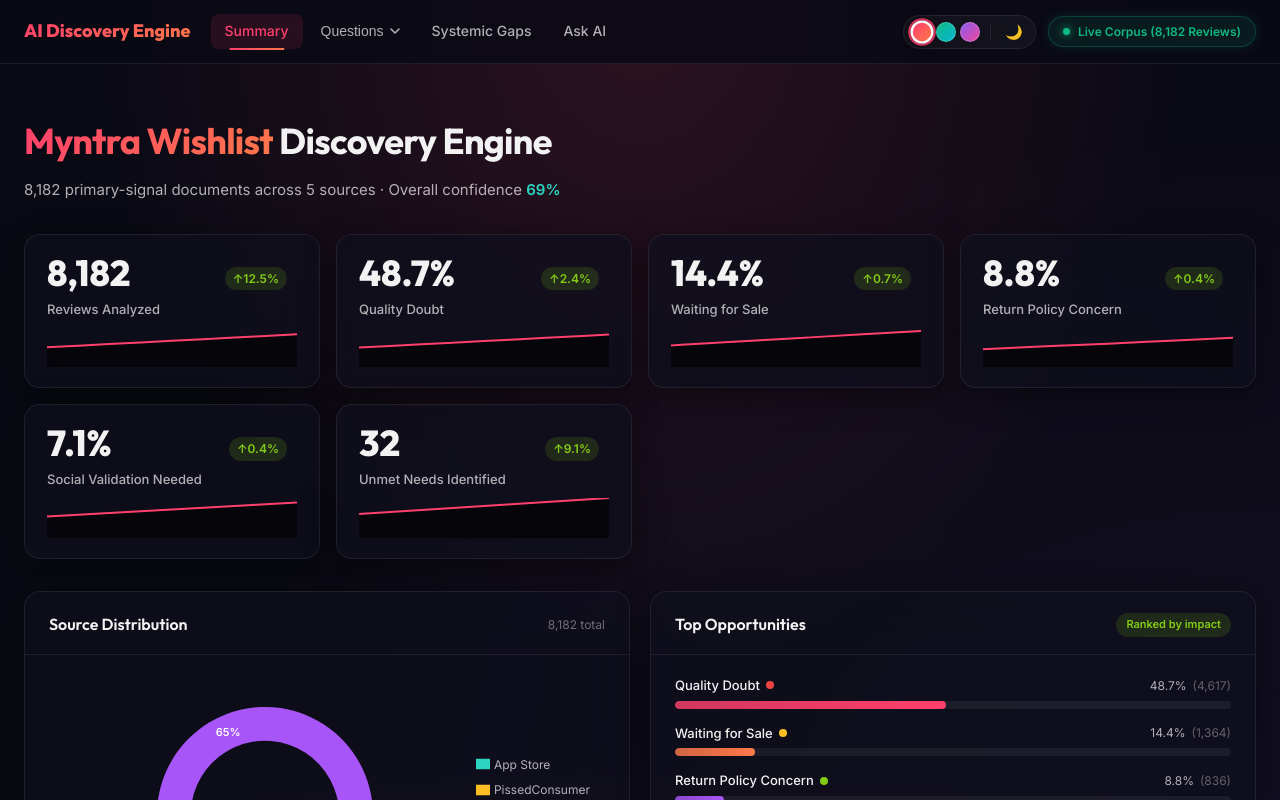
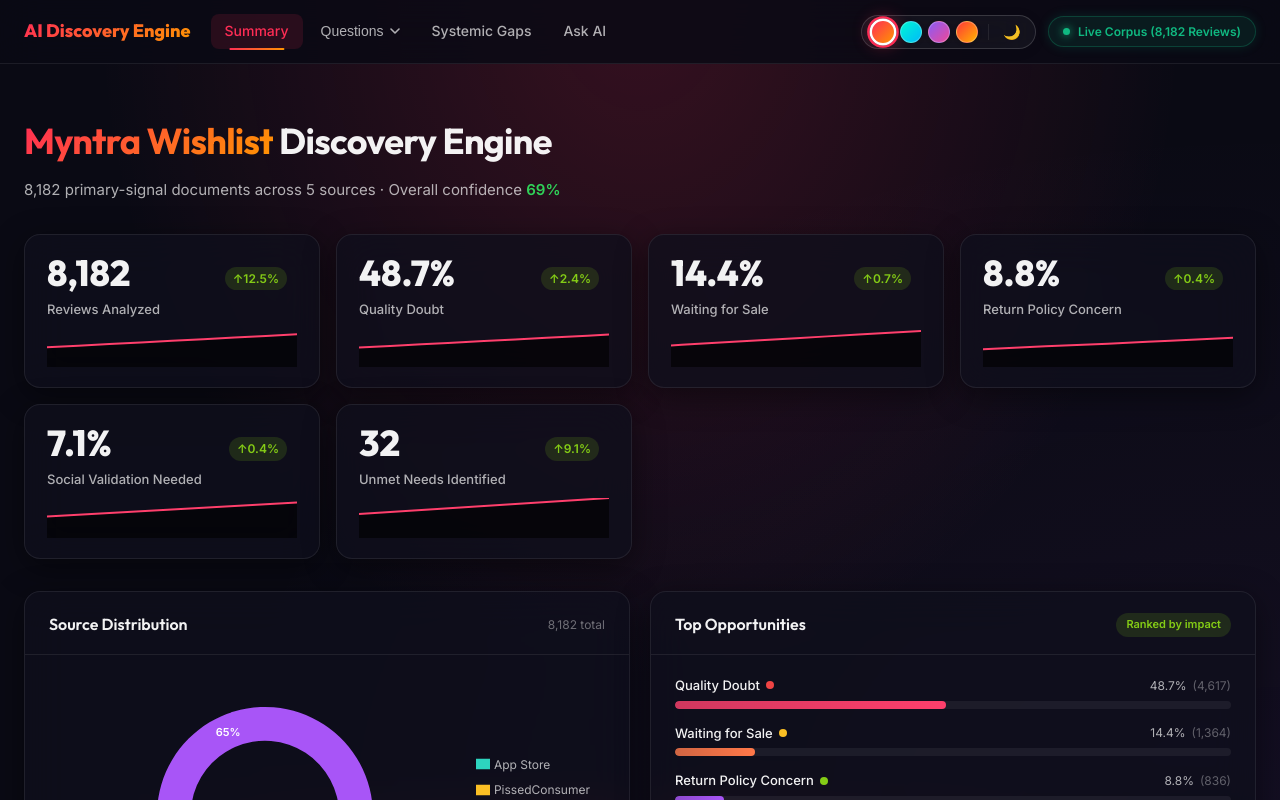
Before and after one commit to tkvp023/Myntra-Ai-discovery-engine, a Next.js app in the folder dashboard/: page / in a window 1280 px wide. Shown: the top 800 px of the page. Built offline with nearby package versions, Linux system fonts and the light colour scheme.

Commit message:
feat: 4 named eye-catching color themes with ambient glowing swatches and light/dark support

```diff
--- a/dashboard/app/globals.css
+++ b/dashboard/app/globals.css
@@ -69,59 +69,66 @@
   --input-bg:       rgba(15, 23, 42, 0.03);
 }
 
-/* ─── Theme 1: Sunset Coral (Myntra Signature) ───────────────── */
+/* ─── Theme 1: Tokyo Sakura (Hot Pink & Solar Amber) ────────── */
 :root,
+[data-theme="tokyo-sakura"],
 [data-theme="sunset"] {
-  --brand-primary:   #ff3f6c;
-  --brand-secondary: #ff7849;
-  --pink:            #ff3f6c;
-  --orange:          #ff7849;
-  --purple:          #a855f7;
-  --teal:            #2dd4bf;
-  --blue:            #3b82f6;
-  --yellow:          #fbbf24;
-  --rose:            #ec4899;
-  --green:           #84cc16;
+  --brand-primary:   #ff2d55;
+  --brand-secondary: #ff9500;
+  --pink:            #ff2d55;
+  --orange:          #ff9500;
+  --purple:          #af52de;
+  --teal:            #30d158;
+  --blue:            #007aff;
+  --yellow:          #ffcc00;
+  --rose:            #ff375f;
+  --green:           #34c759;
 
-  --gradient-brand:  linear-gradient(135deg, #ff3f6c, #ff7849);
-  --gradient-purple: linear-gradient(135deg, #a855f7, #3b82f6);
-  --gradient-teal:   linear-gradient(135deg, #2dd4bf, #3b82f6);
-  --gradient-glow:   radial-gradient(ellipse at top, rgba(255, 63, 108, 0.14), transparent 60%);
-  --shadow-glow:     0 0 40px rgba(255, 63, 108, 0.18);
-  --theme-accent-bg: rgba(255, 63, 108, 0.12);
-  --theme-accent-border: rgba(255, 63, 108, 0.3);
+  --gradient-brand:  linear-gradient(135deg, #ff2d55 0%, #ff9500 100%);
+  --gradient-purple: linear-gradient(135deg, #af52de, #007aff);
+  --gradient-teal:   linear-gradient(135deg, #30d158, #007aff);
+  --gradient-glow:   radial-gradient(ellipse at top, rgba(255, 45, 85, 0.18), transparent 60%);
+  --shadow-glow:     0 0 45px rgba(255, 45, 85, 0.22);
+  --theme-accent-bg: rgba(255, 45, 85, 0.12);
+  --theme-accent-border: rgba(255, 45, 85, 0.35);
 }
+[data-mode="light"][data-theme="tokyo-sakura"],
 [data-mode="light"][data-theme="sunset"],
 [data-mode="light"]:not([data-theme]) {
-  --gradient-glow:   radial-gradient(ellipse at top, rgba(255, 63, 108, 0.08), transparent 65%);
+  --gradient-glow:   radial-gradient(ellipse at top, rgba(255, 45, 85, 0.09), transparent 65%);
 }
 
-/* ─── Theme 2: Cyber Emerald (Matrix Neo-Mint & Teal) ────────── */
+/* ─── Theme 2: Cyber Matrix (Neon Mint & Quantum Cyan) ───────── */
+[data-theme="cyber-matrix"],
 [data-theme="emerald"] {
-  --brand-primary:   #10b981;
-  --brand-secondary: #06b6d4;
-  --pink:            #10b981;
-  --orange:          #06b6d4;
-  --purple:          #3b82f6;
-  --teal:            #14b8a6;
-  --blue:            #0284c7;
-  --yellow:          #eab308;
-  --rose:            #059669;
-  --green:           #22c55e;
+  --brand-primary:   #00f5d4;
+  --brand-secondary: #00bbf9;
+  --pink:            #00f5d4;
+  --orange:          #00bbf9;
+  --purple:          #7b2cbf;
+  --teal:            #00f5d4;
+  --blue:            #3a86ff;
+  --yellow:          #fee440;
+  --rose:            #f72585;
+  --green:           #06d6a0;
 
-  --gradient-brand:  linear-gradient(135deg, #10b981, #06b6d4);
-  --gradient-purple: linear-gradient(135deg, #06b6d4, #3b82f6);
-  --gradient-teal:   linear-gradient(135deg, #10b981, #14b8a6);
-  --gradient-glow:   radial-gradient(ellipse at top, rgba(16, 185, 129, 0.15), transparent 60%);
-  --shadow-glow:     0 0 40px rgba(16, 185, 129, 0.18);
-  --theme-accent-bg: rgba(16, 185, 129, 0.12);
-  --theme-accent-border: rgba(16, 185, 129, 0.3);
+  --gradient-brand:  linear-gradient(135deg, #00f5d4 0%, #00bbf9 100%);
+  --gradient-purple: linear-gradient(135deg, #00bbf9, #7b2cbf);
+  --gradient-teal:   linear-gradient(135deg, #00f5d4, #06d6a0);
+  --gradient-glow:   radial-gradient(ellipse at top, rgba(0, 245, 212, 0.18), transparent 60%);
+  --shadow-glow:     0 0 45px rgba(0, 245, 212, 0.24);
+  --theme-accent-bg: rgba(0, 245, 212, 0.14);
+  --theme-accent-border: rgba(0, 245, 212, 0.35);
 }
+[data-mode="light"][data-theme="cyber-matrix"],
 [data-mode="light"][data-theme="emerald"] {
-  --gradient-glow:   radial-gradient(ellipse at top, rgba(16, 185, 129, 0.08), transparent 65%);
+  --pink:            #00b49c;
+  --orange:          #0096c7;
+  --gradient-glow:   radial-gradient(ellipse at top, rgba(0, 245, 212, 0.12), transparent 65%);
 }
 
-/* ─── Theme 3: Royal Nebula (Ultra Violet & Electric Rose) ───── */
+/* ─── Theme 3: Cosmic Nebula (Ultra Violet & Electric Fuchsia) ─ */
+[data-theme="cosmic-nebula"],
 [data-theme="nebula"] {
   --brand-primary:   #8b5cf6;
   --brand-secondary: #ec4899;
@@ -134,16 +141,42 @@
   --rose:            #f43f5e;
   --green:           #10b981;
 
-  --gradient-brand:  linear-gradient(135deg, #8b5cf6, #ec4899);
+  --gradient-brand:  linear-gradient(135deg, #8b5cf6 0%, #ec4899 100%);
   --gradient-purple: linear-gradient(135deg, #8b5cf6, #6366f1);
   --gradient-teal:   linear-gradient(135deg, #38bdf8, #8b5cf6);
-  --gradient-glow:   radial-gradient(ellipse at top, rgba(139, 92, 246, 0.16), transparent 60%);
-  --shadow-glow:     0 0 40px rgba(139, 92, 246, 0.18);
-  --theme-accent-bg: rgba(139, 92, 246, 0.12);
-  --theme-accent-border: rgba(139, 92, 246, 0.3);
+  --gradient-glow:   radial-gradient(ellipse at top, rgba(139, 92, 246, 0.2), transparent 60%);
+  --shadow-glow:     0 0 45px rgba(139, 92, 246, 0.24);
+  --theme-accent-bg: rgba(139, 92, 246, 0.14);
+  --theme-accent-border: rgba(139, 92, 246, 0.35);
 }
+[data-mode="light"][data-theme="cosmic-nebula"],
 [data-mode="light"][data-theme="nebula"] {
-  --gradient-glow:   radial-gradient(ellipse at top, rgba(139, 92, 246, 0.08), transparent 65%);
+  --gradient-glow:   radial-gradient(ellipse at top, rgba(139, 92, 246, 0.1), transparent 65%);
+}
+
+/* ─── Theme 4: Solar Flare (Molten Ruby & Radiant Gold) ──────── */
+[data-theme="solar-flare"] {
+  --brand-primary:   #ff3838;
+  --brand-secondary: #ffb300;
+  --pink:            #ff3838;
+  --orange:          #ffb300;
+  --purple:          #ff6b81;
+  --teal:            #2ed573;
+  --blue:            #1e90ff;
+  --yellow:          #ffa502;
+  --rose:            #ff4757;
+  --green:           #7bed9f;
+
+  --gradient-brand:  linear-gradient(135deg, #ff3838 0%, #ffb300 100%);
+  --gradient-purple: linear-gradient(135deg, #ff3838, #ff6b81);
+  --gradient-teal:   linear-gradient(135deg, #2ed573, #1e90ff);
+  --gradient-glow:   radial-gradient(ellipse at top, rgba(255, 56, 56, 0.18), transparent 60%);
+  --shadow-glow:     0 0 45px rgba(255, 56, 56, 0.22);
+  --theme-accent-bg: rgba(255, 56, 56, 0.12);
+  --theme-accent-border: rgba(255, 56, 56, 0.35);
+}
+[data-mode="light"][data-theme="solar-flare"] {
+  --gradient-glow:   radial-gradient(ellipse at top, rgba(255, 56, 56, 0.09), transparent 65%);
 }
 
 /* ─── Reset & Base ──────────────────────────────────────────── */
--- a/dashboard/components/ThemeControls.tsx
+++ b/dashboard/components/ThemeControls.tsx
@@ -2,43 +2,62 @@
 import { useEffect, useState } from 'react';
 
 type Mode = 'dark' | 'light';
-type Theme = 'sunset' | 'emerald' | 'nebula';
+export type Theme = 'tokyo-sakura' | 'cyber-matrix' | 'cosmic-nebula' | 'solar-flare';
 
-const THEMES: { id: Theme; name: string; icon: string; preview: string }[] = [
+export const THEMES: { id: Theme; name: string; tag: string; icon: string; preview: string; glow: string }[] = [
   {
-    id: 'sunset',
-    name: 'Sunset Coral',
+    id: 'tokyo-sakura',
+    name: 'Tokyo Sakura',
+    tag: 'Hot Pink & Amber',
     icon: '🌸',
-    preview: 'linear-gradient(135deg, #ff3f6c, #ff7849)',
+    preview: 'linear-gradient(135deg, #ff2d55, #ff9500)',
+    glow: 'rgba(255, 45, 85, 0.4)',
   },
   {
-    id: 'emerald',
-    name: 'Cyber Emerald',
-    icon: '🌿',
-    preview: 'linear-gradient(135deg, #10b981, #06b6d4)',
+    id: 'cyber-matrix',
+    name: 'Cyber Matrix',
+    tag: 'Neon Mint & Cyan',
+    icon: '⚡',
+    preview: 'linear-gradient(135deg, #00f5d4, #00bbf9)',
+    glow: 'rgba(0, 245, 212, 0.4)',
   },
   {
-    id: 'nebula',
-    name: 'Royal Nebula',
+    id: 'cosmic-nebula',
+    name: 'Cosmic Nebula',
+    tag: 'Ultra Violet & Fuchsia',
     icon: '🔮',
     preview: 'linear-gradient(135deg, #8b5cf6, #ec4899)',
+    glow: 'rgba(139, 92, 246, 0.4)',
+  },
+  {
+    id: 'solar-flare',
+    name: 'Solar Flare',
+    tag: 'Molten Ruby & Gold',
+    icon: '🔥',
+    preview: 'linear-gradient(135deg, #ff3838, #ffb300)',
+    glow: 'rgba(255, 56, 56, 0.4)',
   },
 ];
 
 export default function ThemeControls() {
   const [mounted, setMounted] = useState(false);
   const [mode, setMode] = useState<Mode>('dark');
-  const [theme, setTheme] = useState<Theme>('sunset');
+  const [theme, setTheme] = useState<Theme>('tokyo-sakura');
 
   useEffect(() => {
     setMounted(true);
     const initialMode = (document.documentElement.getAttribute('data-mode') as Mode) ||
       (localStorage.getItem('app-mode') as Mode) || 'dark';
-    const initialTheme = (document.documentElement.getAttribute('data-theme') as Theme) ||
-      (localStorage.getItem('app-theme') as Theme) || 'sunset';
+
+    // Map legacy 'sunset' / 'emerald' / 'nebula' if stored
+    let initialTheme = (document.documentElement.getAttribute('data-theme') as string) ||
+      localStorage.getItem('app-theme') || 'tokyo-sakura';
+    if (initialTheme === 'sunset') initialTheme = 'tokyo-sakura';
+    if (initialTheme === 'emerald') initialTheme = 'cyber-matrix';
+    if (initialTheme === 'nebula') initialTheme = 'cosmic-nebula';
 
     setMode(initialMode);
-    setTheme(initialTheme);
+    setTheme(initialTheme as Theme);
     document.documentElement.setAttribute('data-mode', initialMode);
     document.documentElement.setAttribute('data-theme', initialTheme);
   }, []);
@@ -60,9 +79,11 @@
 
   if (!mounted) {
     return (
-      <div style={{ display: 'flex', alignItems: 'center', gap: 8, height: 34, minWidth: 160 }} />
+      <div style={{ display: 'flex', alignItems: 'center', gap: 8, height: 34, minWidth: 190 }} />
     );
   }
+
+  const currentThemeObj = THEMES.find((t) => t.id === theme) || THEMES[0];
 
   return (
     <div
@@ -72,34 +93,38 @@
         alignItems: 'center',
         gap: 8,
         background: 'var(--bg-card)',
-        border: '1px solid var(--border)',
+        border: '1px solid var(--border-strong)',
         borderRadius: 24,
-        padding: '3px 8px',
+        padding: '3px 10px',
         backdropFilter: 'var(--glass-blur)',
+        boxShadow: '0 2px 12px rgba(0,0,0,0.1)',
       }}
     >
-      {/* 3 Unique Theme Palette Swatches */}
-      <div style={{ display: 'flex', alignItems: 'center', gap: 4 }}>
+      {/* 4 Eye-Catching Theme Swatches with glowing rings */}
+      <div style={{ display: 'flex', alignItems: 'center', gap: 6 }}>
         {THEMES.map((t) => {
           const isSelected = theme === t.id;
           return (
             <button
               key={t.id}
               onClick={() => selectTheme(t.id)}
-              title={`${t.name} Theme (${t.icon})`}
-              aria-label={`${t.name} color theme`}
+              title={`${t.name} — ${t.tag} (${t.icon})`}
+              aria-label={`${t.name} theme`}
               style={{
-                width: 20,
-                height: 20,
+                width: 22,
+                height: 22,
                 borderRadius: '50%',
                 background: t.preview,
-                border: isSelected ? '2px solid #ffffff' : '1px solid rgba(255,255,255,0.2)',
-                boxShadow: isSelected ? '0 0 10px rgba(0,0,0,0.5), 0 0 0 2px var(--brand-primary)' : 'none',
-                transform: isSelected ? 'scale(1.15)' : 'scale(1)',
+                border: isSelected ? '2px solid #ffffff' : '1px solid rgba(255,255,255,0.25)',
+                boxShadow: isSelected
+                  ? `0 0 14px ${t.glow}, 0 0 0 2px var(--brand-primary)`
+                  : '0 1px 4px rgba(0,0,0,0.2)',
+                transform: isSelected ? 'scale(1.22)' : 'scale(1)',
                 cursor: 'pointer',
-                transition: 'all 0.2s cubic-bezier(0.4, 0, 0.2, 1)',
+                transition: 'all 0.22s cubic-bezier(0.34, 1.56, 0.64, 1)',
                 outline: 'none',
                 padding: 0,
+                position: 'relative',
               }}
             />
           );
@@ -108,10 +133,10 @@
 
       <div style={{ width: 1, height: 16, background: 'var(--border)', margin: '0 2px' }} />
 
-      {/* Dark / Light Mode Toggle */}
+      {/* Mode Switch Button (🌙 / ☀️) */}
       <button
         onClick={toggleMode}
-        title={mode === 'dark' ? 'Switch to Light Mode' : 'Switch to Dark Mode'}
+        title={mode === 'dark' ? 'Switch to Daylight Light Mode' : 'Switch to Midnight Dark Mode'}
         aria-label={`Switch to ${mode === 'dark' ? 'Light' : 'Dark'} mode`}
         style={{
           background: 'none',
@@ -124,11 +149,15 @@
           height: 26,
           borderRadius: '50%',
           color: 'var(--text-primary)',
-          transition: 'background 0.2s ease, transform 0.2s ease',
+          transition: 'all 0.2s cubic-bezier(0.4, 0, 0.2, 1)',
           fontSize: 14,
         }}
-        onMouseEnter={(e) => (e.currentTarget.style.transform = 'rotate(15deg) scale(1.1)')}
-        onMouseLeave={(e) => (e.currentTarget.style.transform = 'rotate(0deg) scale(1)')}
+        onMouseEnter={(e) => {
+          e.currentTarget.style.transform = 'rotate(20deg) scale(1.15)';
+        }}
+        onMouseLeave={(e) => {
+          e.currentTarget.style.transform = 'rotate(0deg) scale(1)';
+        }}
       >
         {mode === 'dark' ? '🌙' : '☀️'}
       </button>
```
Also changed, not shown: dashboard/app/layout.tsx (+5 -2 lines).
